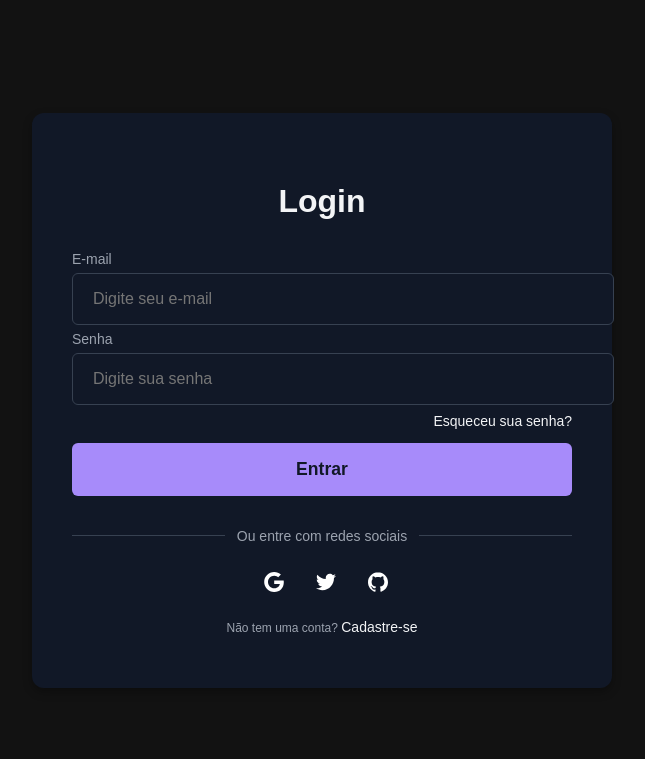
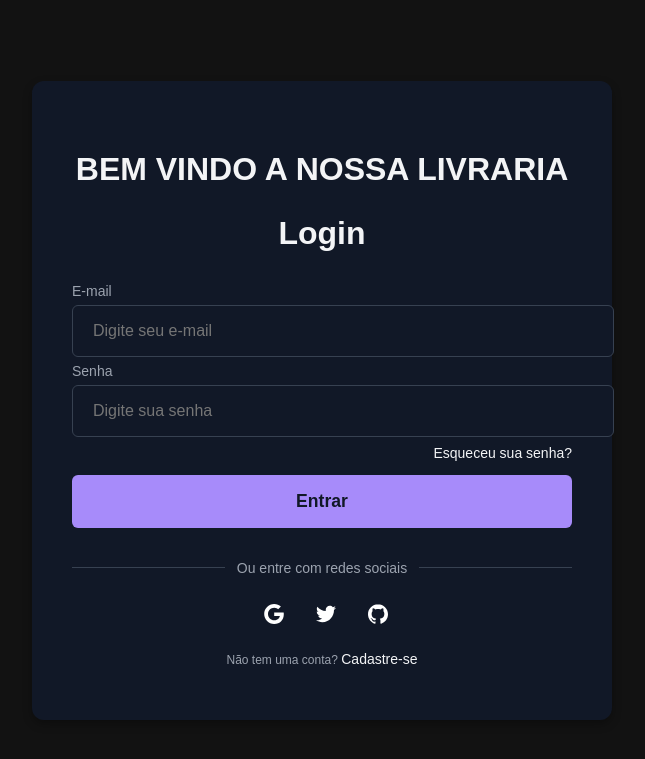
Before and after one commit to Kingnike1/livraria2k24, a PHP site: page /index.php in a window 1280 px wide. Shown: the top 759 px of the page, without its empty margins (318-963 px from the left). Run offline with PHP 8.4, Linux system fonts and the light colour scheme.

Commit message:
Update index.php

```diff
--- a/projeto-main/public/index.php
+++ b/projeto-main/public/index.php
@@ -8,6 +8,7 @@
 </head>
 <body>
     <div class="form-container">
+        <p class="title">BEM VINDO A NOSSA LIVRARIA</p>
         <p class="title">Login</p>
         <form class="form" action="../controle/verificarlogin.php" method="post">
             <div class="input-group">
```
